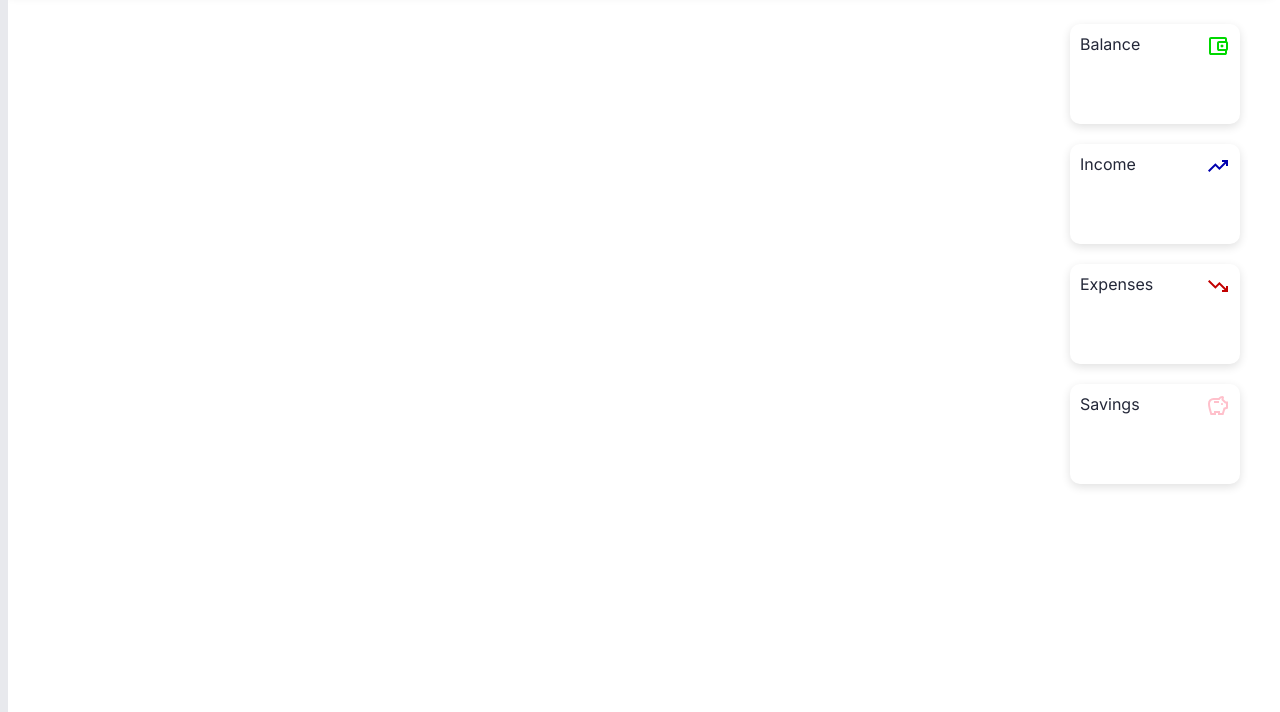
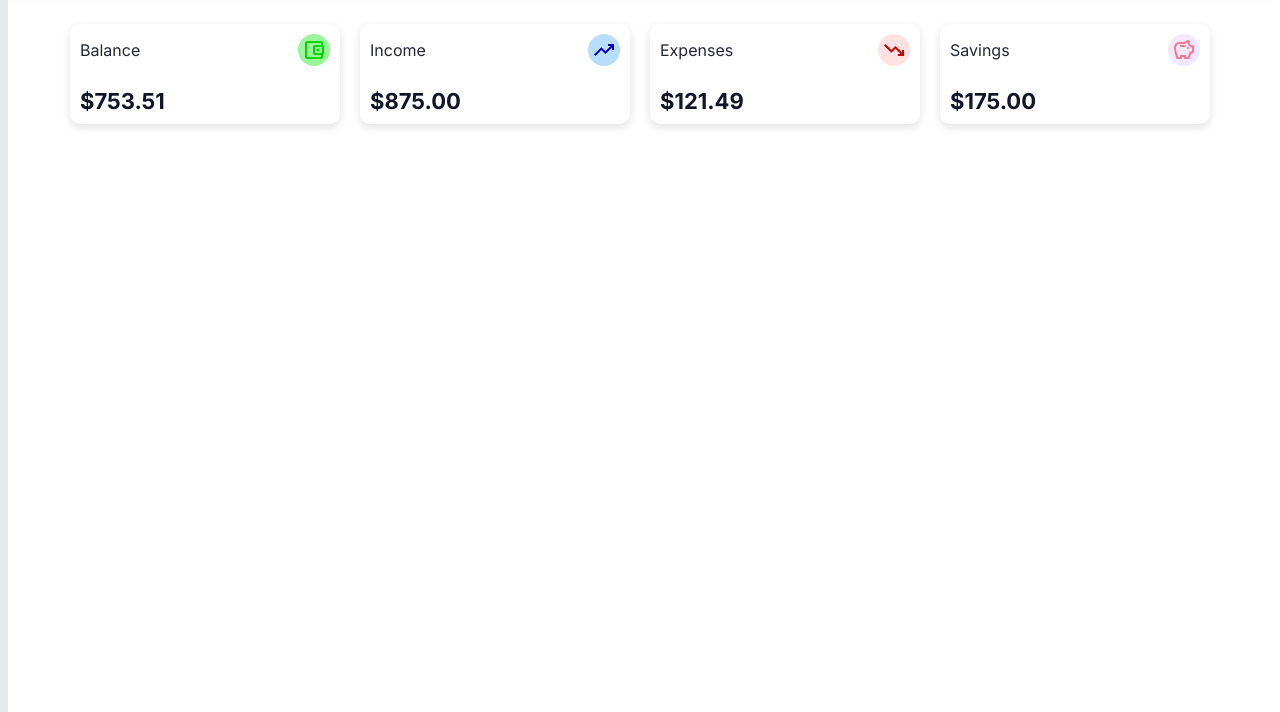
Before and after one commit to brysonny05/Expense-tracker, a plain HTML site: page index.html in a window 1280 px wide. Shown: the part 96-808 px from the top of the page. Drawn offline with Linux system fonts and the light colour scheme.

Commit message:
added icon bg and made boxes in a row, also did some js to make number

```diff
--- a/css/style.css
+++ b/css/style.css
@@ -333,18 +333,13 @@ input:checked ~ .toggle .mid-line{
 
 #summary-con {
     display: flex;
-    flex-direction: column;
+    flex-direction: row;
     gap: 20px;
     position: absolute;
-    right: 40px;
     top: 120px;
-}
-
-#summary-con section {
-    box-shadow: 0 3px 10px var(--shadow-color);
-    border-radius: 10px;
-    height: 80px;
-    width: 150px;
+    justify-content: center;
+    left: 0;
+    right: 0;
 }
 
 #summary-con p {
@@ -358,46 +353,71 @@ input:checked ~ .toggle .mid-line{
     font-family: var(--title-font);
 }
 
-#savings-box {
-    display: flex;
-    justify-content: space-between;
-    align-items: flex-start;
-    padding: 10px;
-}
-
-#income-box{
-    display: flex;
-    justify-content: space-between;
-    align-items: flex-start;
-    padding: 10px;
-}
-
-#balance-box {
-    display: flex;
-    justify-content: space-between;
-    align-items: flex-start;
-    padding: 10px;
-}
-
-#expenses-box {
-    display: flex;
-    justify-content: space-between;
-    align-items: flex-start;
-    padding: 10px;
-}
-
 .balance {
     fill: var(--accent-color);
+    background-color: #9cf59a;
 }
 
 .trend-up {
     fill: rgb(0, 0, 175);
+    background-color: #b8ddfd;
 }
 
 .trend-down {
-    fill: rgb(194, 0, 0)
+    fill: rgb(194, 0, 0);
+    background-color: #fee2e2;
 }
 
 .piggy {
-    fill: pink;
+    fill: rgb(250, 120, 141);
+    background-color: #f3e8ff;
 }
+
+.summary-card div {
+    display: flex;
+    justify-content: space-between;
+    align-items: center;
+    width: 100%;
+}
+
+.summary-card {
+    display: flex;
+    flex-direction: column;
+    justify-content: space-between;
+    align-items: flex-start;
+    padding: 10px;
+    box-shadow: 0 3px 10px var(--shadow-color);
+    border-radius: 10px;
+    height: 80px;
+    width: 250px;
+    transition: transform 0.2s ease, box-shadow 0.2s ease;
+}
+
+#summary-con .summary-card > p {
+    font-size: 22px;
+    font-weight: 700;
+    color: var(--text-color);
+}
+
+.summary-card svg {
+    padding: 4px;
+    border-radius: 50%;
+    width: 24px;
+    height: 24px;
+}
+
+.summary-card:hover {
+    transform: translateY(-4px);
+    box-shadow: 0 6px 15px var(--shadow-color);
+}
+
+@media (max-width: 768px) {
+    #summary-con {
+        position: static;
+        align-items: flex-end;
+    }
+}
+
+.summary-value {
+    align-self: flex-start;
+}
--- a/index.html
+++ b/index.html
@@ -99,24 +99,40 @@
 
     <body>
         <div id="summary-con">
-            <section id="balance-box">
+            <section id="balance-box" class="summary-card">
+                <div>
                     <p>Balance</p>
                     <svg class="balance" xmlns="http://www.w3.org/2000/svg" viewBox="0 0 24 24" height="24px" width="24px"><path d="M5,19V5Q5,5 5,6.11Q5,7.22 5,9v6q0,1.77 0,2.89T5,19Zm0,2q-0.83,0-1.41-0.59T3,19V5Q3,4.17 3.59,3.59T5,3H19q0.83,0 1.41,0.59T21,5V7.5H19V5H5V19H19V16.5h2V19q0,0.82-0.59,1.41T19,21H5Zm8-4q-0.82,0-1.41-0.59T11,15V9q0-0.83 0.59-1.41T13,7h7q0.83,0 1.41,0.59T22,9v6q0,0.82-0.59,1.41T20,17H13Zm7-2V9H13v6h7Zm-2.94-1.94Q17.5,12.63 17.5,12t-0.44-1.06T16,10.5t-1.06,0.44T14.5,12t0.44,1.06T16,13.5t1.06-0.44Z"/></svg>
+                </div>
+
+                <p id="balance-num" class="sum-val"></p>
             </section>
 
-            <section id="income-box">
+            <section id="income-box" class="summary-card">
+                <div>
                     <p>Income</p>
                     <svg class="trend-up" xmlns="http://www.w3.org/2000/svg" viewBox="0 0 24 24" height="24px" width="24px"><path d="M3.4,18L2,16.6L9.4,9.15l4,4L18.6,8H16V6h6v6H20V9.4L13.4,16l-4-4l-6,6Z"/></svg>
+                </div>
+
+                <p id="income-num" class="sum-val"></p>
             </section>
 
-            <section id="expenses-box">
+            <section id="expenses-box" class="summary-card">
+                <div>
                     <p>Expenses</p>
                     <svg class ="trend-down" xmlns="http://www.w3.org/2000/svg" viewBox="0 0 24 24" height="24px" width="24px"><path d="M16,18V16h2.6l-5.2-5.15l-4,4L2,7.4L3.4,6l6,6l4-4L20,14.6V12h2v6H16Z"/></svg>
+                </div>
+
+                <p id="expense-num" class="sum-val"></p>
             </section>
 
-            <section id="savings-box">
+            <section id="savings-box" class="summary-card">
+                <div>
                     <p>Savings</p>
                     <svg class="piggy" xmlns="http://www.w3.org/2000/svg" viewBox="0 0 24 24" height="24px" width="24px"><path d="M16.71,10.71Q17,10.43 17,10q0-0.43-0.29-0.71T16,9T15.29,9.29T15,10t0.29,0.71T16,11q0.43,0 0.71-0.29ZM8,9h5V7H8V9ZM4.5,21q-0.85-2.85-1.67-5.69T2,9.5Q2,7.2 3.6,5.6T7.5,4h5q0.73-0.95 1.76-1.48T16.5,2q0.63,0 1.06,0.44T18,3.5q0,0.15-0.04,0.3T17.88,4.07q-0.1,0.27-0.19,0.56T17.55,5.22L19.83,7.5H22v6.98L19.18,15.4L17.5,21H12V19H10v2H4.5ZM6,19H8V17h6v2h2l1.55-5.15L20,13.02V9.5H19L15.5,6q0-0.5 0.06-0.96T15.75,4.1q-0.72,0.2-1.27,0.69T13.68,6H7.5Q6.05,6 5.03,7.02T4,9.5q0,2.45 0.67,4.79T6,19Zm6-7.45Z"/></svg>
+                </div>
+
+                <p id="savings-num" class="sum-val"></p>
             </section>
         </div>
     </body>
--- a/js/script.js
+++ b/js/script.js
@@ -48,6 +48,70 @@ const options = {
 
 dateDis.textContent =  today.toLocaleDateString("en-US", options);
 
-let totalIncome = income.reduce ((total, transaction) => {
-    return total + transaction.amount}, 0
-);
+let transactions = [
+    { name: "Paycheck", amount: 850, type: "income" },
+    { name: "Kroger", amount: 65.50, type: "expense" },
+    { name: "Gas Station", amount: 40, type: "expense" },
+    { name: "Netflix", amount: 15.99, type: "expense" },
+    { name: "Refund", amount: 25, type: "income" }
+];
+
+function calculateIncome() {
+
+    let income = transactions.filter(transaction => {
+        return transaction.type === "income";
+    });
+
+    let totalIncome = income.reduce((total, transaction) => {
+        return total + transaction.amount;
+    }, 0);
+
+    return totalIncome
+}
+
+function calculateExpenses() {
+
+    let expenses = transactions.filter(transaction => {
+        return transaction.type === "expense";
+    });
+
+    let totalExpenses = expenses.reduce((total, transaction) => {
+        return total + transaction.amount
+    }, 0);
+
+    return totalExpenses
+}
+
+function updateDashboard() {
+    let totalIncome = calculateIncome()
+    let totalExpenses = calculateExpenses()
+
+    let totalBalance = totalIncome - totalExpenses;
+
+    let balanceElement = document.getElementById("balance-num");
+    balanceElement.textContent = totalBalance.toLocaleString("en-US", {
+        style: "currency",
+        currency: "USD"
+    });
+
+    let incomeElement = document.getElementById("income-num");
+    incomeElement.textContent = totalIncome.toLocaleString("en-US", {
+        style: "currency",
+        currency: "USD"
+    });
+
+    let expensesElement = document.getElementById("expense-num");
+    expensesElement.textContent = totalExpenses.toLocaleString("en-US", {
+        style: "currency",
+        currency: "USD"
+    });
+
+    let totalSavings = totalIncome * .2;
+    let savingsElement = document.getElementById("savings-num");
+    savingsElement.textContent = totalSavings.toLocaleString("en-US", {
+        style: "currency",
+        currency: "USD"
+    });
+}
+
+updateDashboard()
```
Lines whose indentation alone changed are shown as unchanged.
